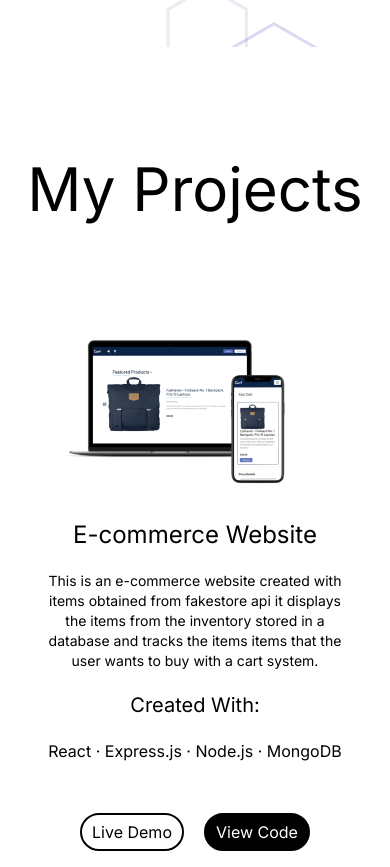
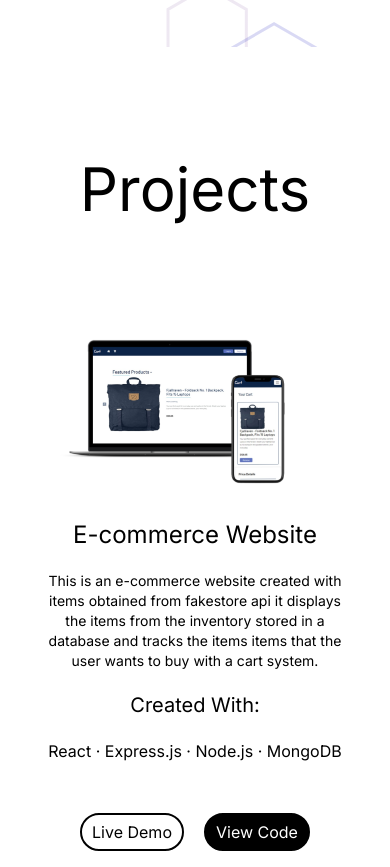
Before and after one commit to joeschueren/Portfolio, a Next.js app: page / in a window 390 px wide. Shown: the part 797-1664 px from the top of the page. Built offline with nearby package versions, Linux system fonts and the light colour scheme.

Commit message:
fixed href for the about link in the header and updated responsiveness for contact section

```diff
--- a/app/globals.css
+++ b/app/globals.css
@@ -162,6 +162,10 @@ body {
     margin: 0px auto;
   }
 
+  .about-info{
+    padding: 0px;
+  }
+
   .contact-box{
     width: 100%;
     padding-left: 1rem;
--- a/app/page.tsx
+++ b/app/page.tsx
@@ -15,7 +15,7 @@ export default function Home() {
           <a href="mailto:joeschueren@gmail.com"><i className="fa-solid fa-envelope fa-xl"></i></a>
         </div>
         <div className="nav-link">
-          <a href="about">About</a>
+          <a href="#about">About</a>
         </div>
         <div className="nav-link">
           <a href="#projects">Projects</a>
@@ -36,7 +36,7 @@ export default function Home() {
         </div>
       </section>
       <section className="projects-section mt-28">
-        <h1 id="projects" className="text-center text-6xl mt-5">My Projects</h1>
+        <h1 id="projects" className="text-center text-6xl mt-5">Projects</h1>
         <div id="store" className="projects-container flex justify-center items-center flex-col flew-wrap">
           <div className="project flex px-50 my-20 justify-center items-center flex-row">
           <div className="project-image w-2/5">
@@ -163,7 +163,7 @@ export default function Home() {
           </div>
           <div className="contact-box w-2/5 h-full">
             <p className="contact-title text-2xl py-6 px-3 pl-12 text-center">Contact Me</p>
-            <div className="pl-12">
+            <div className="pl-12 about-info">
               <p className="text-lg pb-1.5">Email <i className="fa-solid fa-envelope fa-lg pl-1.5"></i></p>
               <a className="underline" href="mailto:joeschueren@gmail.com">joeschueren@gmail.com</a>
               <p className="text-lg pt-6 pb-1.5">LinkedIn <i className="fa-brands fa-linkedin fa-lg pl-1.5"></i></p>
```
